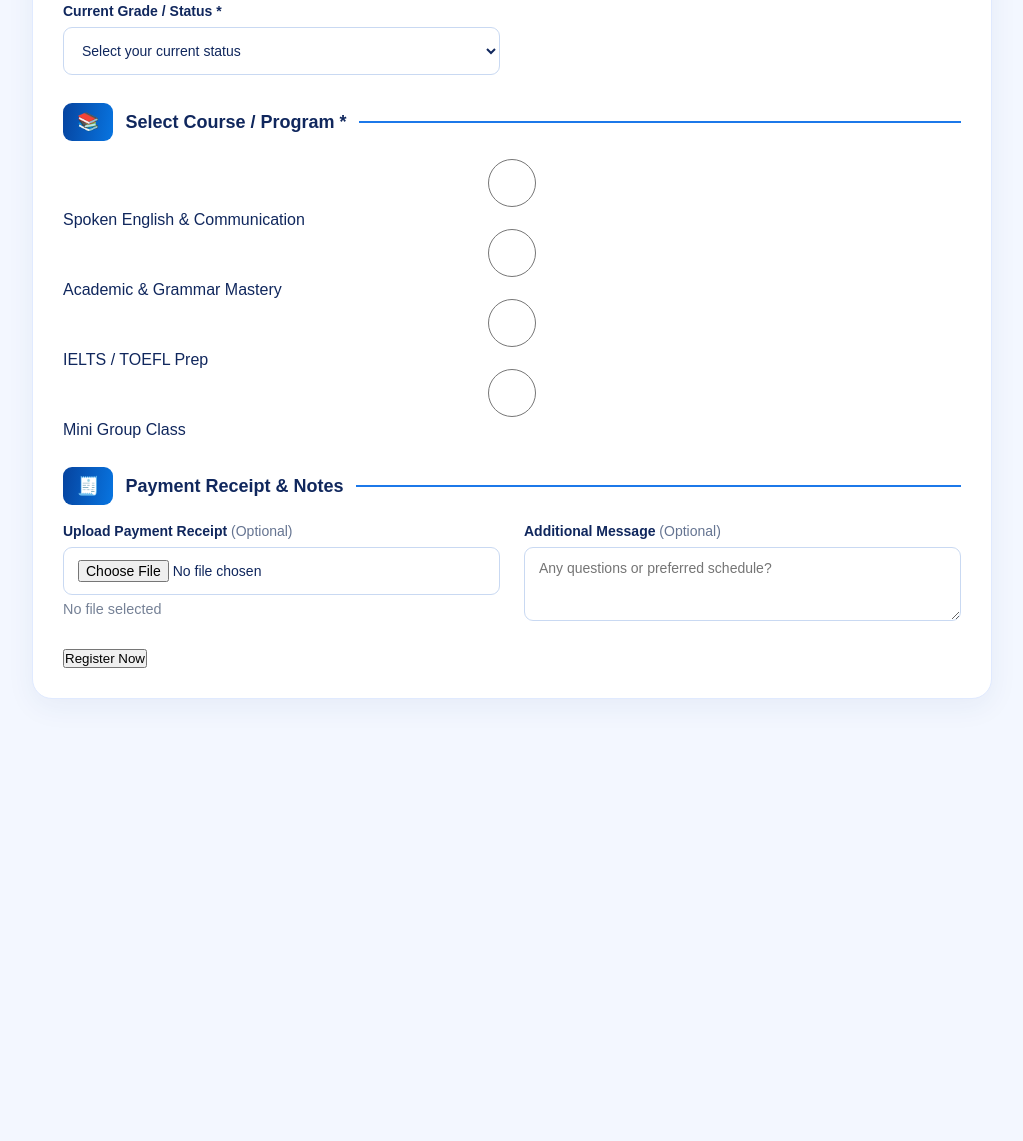
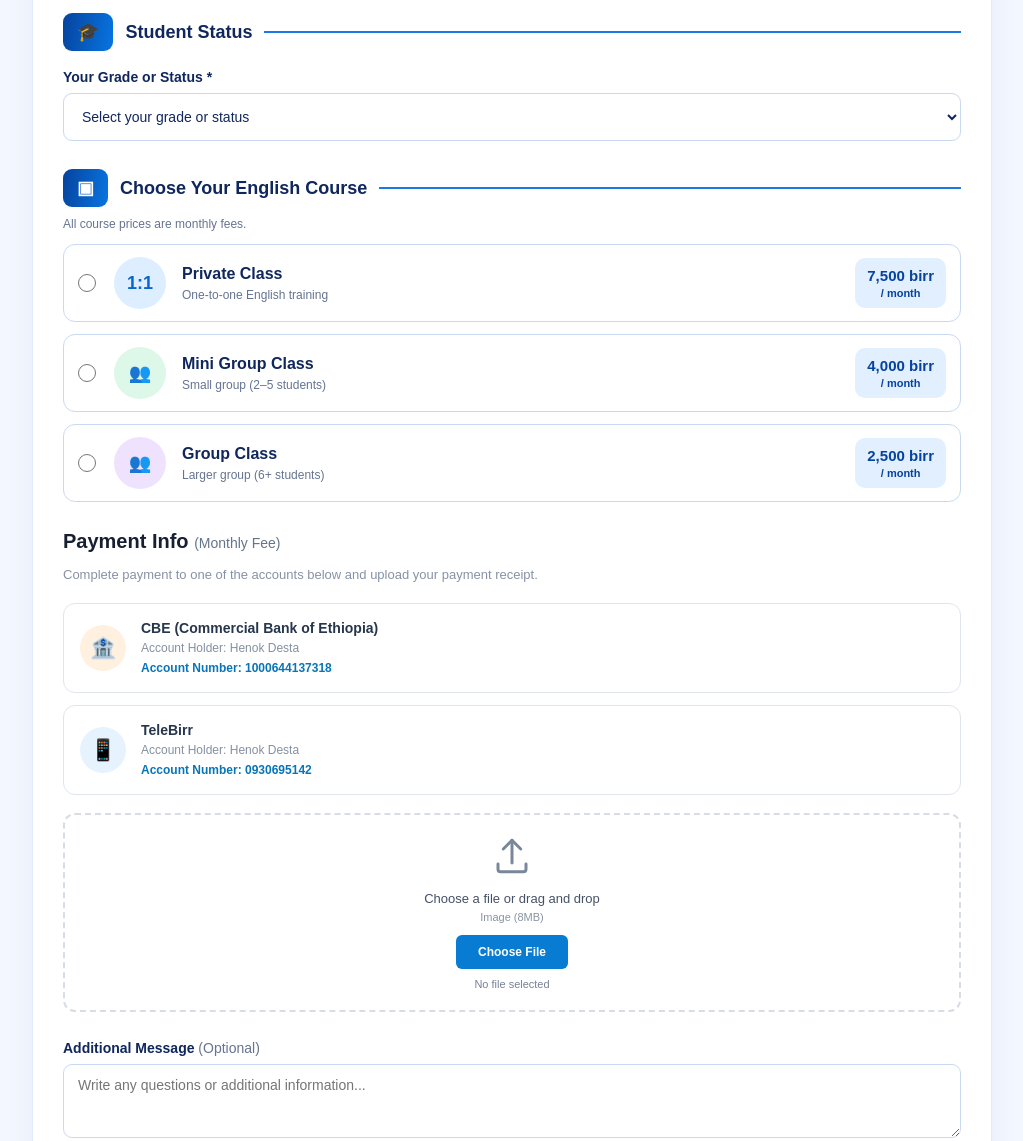
Before and after one commit to henokdesta67-glitch/Global-English-, a plain HTML site: page index.html in a window 1280 px wide. Shown: the part 492-1633 px from the top of the page, without its empty margins (128-1151 px from the left). Before the commit the page ends 1221 px from the top, so only its background shows below. Drawn offline with nearby package versions, Linux system fonts and the light colour scheme.

Commit message:
Revise student status and course selection sections

```diff
--- a/index.html
+++ b/index.html
@@ -1,3 +1,4 @@
+
 <!DOCTYPE html>
 <html lang="en">
 
@@ -126,23 +127,77 @@
 
                     </div>
 
+                </div>
+
+            </section>
+
+
+            <!-- STUDENT STATUS -->
+            <section class="form-section">
+
+                <h2 class="section-heading">
+                    <span>🎓</span>
+                    Student Status
+                </h2>
 
                 <div class="field">
 
                     <label for="status">
-                            Current Grade / Status *
+                        Your Grade or Status *
                     </label>
 
                     <select id="status" name="status" required>
-                            <option value="" disabled selected>Select your current status</option>
-                            <option value="High School (Grade 9-12)">High School (Grade 9–12)</option>
-                            <option value="University Freshman">University Freshman</option>
-                            <option value="University Student (2nd Year+)">University Student (2nd Year+)</option>
-                            <option value="Graduate / Professional">Graduate / Professional</option>
-                            <option value="Other">Other</option>
+
+                        <option value="">
+                            Select your grade or status
+                        </option>
+
+                        <optgroup label="School Students">
+
+                            <option value="Grade 1">Grade 1</option>
+                            <option value="Grade 2">Grade 2</option>
+                            <option value="Grade 3">Grade 3</option>
+                            <option value="Grade 4">Grade 4</option>
+                            <option value="Grade 5">Grade 5</option>
+                            <option value="Grade 6">Grade 6</option>
+                            <option value="Grade 7">Grade 7</option>
+                            <option value="Grade 8">Grade 8</option>
+                            <option value="Grade 9">Grade 9</option>
+                            <option value="Grade 10">Grade 10</option>
+                            <option value="Grade 11">Grade 11</option>
+                            <option value="Grade 12">Grade 12</option>
+
+                        </optgroup>
+
+                        <optgroup label="Other Status">
+
+                            <option value="University Student">
+                                University Student
+                            </option>
+
+                            <option value="College Student">
+                                College Student
+                            </option>
+
+                            <option value="Graduate">
+                                Graduate
+                            </option>
+
+                            <option value="Employed">
+                                Employed
+                            </option>
+
+                            <option value="Unemployed">
+                                Unemployed
+                            </option>
+
+                            <option value="Other">
+                                Other
+                            </option>
+
+                        </optgroup>
+
                     </select>
-
-                    </div>
 
                 </div>
 
@@ -153,30 +208,111 @@
             <section class="form-section">
 
                 <h2 class="section-heading">
-                    <span>📚</span>
-                    Select Course / Program *
+                    <span>▣</span>
+                    Choose Your English Course
                 </h2>
 
-                <div class="course-options">
+                <p class="section-note">
+                    All course prices are monthly fees.
+                </p>
 
-                    <label class="radio-card">
-                        <input type="radio" name="course" value="Spoken English & Communication" required>
-                        <span>Spoken English & Communication</span>
+
+                <div class="course-list">
+
+                    <!-- PRIVATE CLASS -->
+                    <label class="course-option">
+
+                        <input
+                            type="radio"
+                            name="course"
+                            value="Private Class"
+                            data-price="7500"
+                            required
+                        >
+
+                        <span class="course-symbol private-symbol">
+                            1:1
+                        </span>
+
+                        <span class="course-description">
+
+                            <strong>Private Class</strong>
+
+                            <small>
+                                One-to-one English training
+                            </small>
+
+                        </span>
+
+                        <span class="course-price">
+                            7,500 birr
+                            <small>/ month</small>
+                        </span>
+
                     </label>
 
-                    <label class="radio-card">
-                        <input type="radio" name="course" value="Academic & Grammar Mastery">
-                        <span>Academic & Grammar Mastery</span>
+
+                    <!-- MINI GROUP CLASS -->
+                    <label class="course-option">
+
+                        <input
+                            type="radio"
+                            name="course"
+                            value="Mini Group Class"
+                            data-price="4000"
+                        >
+
+                        <span class="course-symbol mini-symbol">
+                            👥
+                        </span>
+
+                        <span class="course-description">
+
+                            <strong>Mini Group Class</strong>
+
+                            <small>
+                                Small group (2–5 students)
+                            </small>
+
+                        </span>
+
+                        <span class="course-price">
+                            4,000 birr
+                            <small>/ month</small>
+                        </span>
+
                     </label>
 
-                    <label class="radio-card">
-                        <input type="radio" name="course" value="IELTS / TOEFL Prep">
-                        <span>IELTS / TOEFL Prep</span>
-                    </label>
 
-                    <label class="radio-card">
-                        <input type="radio" name="course" value="Mini Group Class">
-                        <span>Mini Group Class</span>
+                    <!-- GROUP CLASS -->
+                    <label class="course-option">
+
+                        <input
+                            type="radio"
+                            name="course"
+                            value="Group Class"
+                            data-price="2500"
+                        >
+
+                        <span class="course-symbol group-symbol">
+                            👥
+                        </span>
+
+                        <span class="course-description">
+
+                            <strong>Group Class</strong>
+
+                            <small>
+                                Larger group (6+ students)
+                            </small>
+
+                        </span>
+
+                        <span class="course-price">
+                            2,500 birr
+                            <small>/ month</small>
+                        </span>
+
                     </label>
 
                 </div>
@@ -184,39 +320,119 @@
             </section>
 
 
-            <!-- PAYMENT RECEIPT & MESSAGE -->
+            <!-- PAYMENT INFORMATION -->
             <section class="form-section">
 
-                <h2 class="section-heading">
-                    <span>🧾</span>
-                    Payment Receipt & Notes
+                <h2 class="payment-title">
+                    Payment Info
+                    <span>(Monthly Fee)</span>
                 </h2>
 
-                <div class="form-grid">
+                <p class="payment-instruction">
+                    Complete payment to one of the accounts below
+                    and upload your payment receipt.
+                </p>
 
-                    <div class="field">
 
-                        <label for="receiptFile">
-                            Upload Payment Receipt
-                            <span>(Optional)</span>
-                        </label>
+                <!-- CBE -->
+                <div class="bank-card">
 
-                        <div class="file-upload-wrapper">
-                            <input
-                                type="file"
-                                id="receiptFile"
-                                name="receiptFile"
-                                accept="image/*,.pdf"
-                            >
-                            <p id="fileNameDisplay" style="margin-top: 6px; font-size: 0.9rem; color: #758196;">
-                                No file selected
-                            </p>
+                    <div class="bank-icon cbe-icon">
+                        🏦
+                    </div>
+
+                    <div class="bank-details">
+
+                        <h3>CBE (Commercial Bank of Ethiopia)</h3>
+
+                        <p>Account Holder: Henok Desta</p>
+
+                        <strong>
+                            Account Number: 1000644137318
+                        </strong>
+
                     </div>
 
                 </div>
 
 
-                    <div class="field">
+                <!-- TELEBIRR -->
+                <div class="bank-card">
+
+                    <div class="bank-icon telebirr-icon">
+                        📱
+                    </div>
+
+                    <div class="bank-details">
+
+                        <h3>TeleBirr</h3>
+
+                        <p>Account Holder: Henok Desta</p>
+
+                        <strong>
+                            Account Number: 0930695142
+                        </strong>
+
+                    </div>
+
+                </div>
+
+
+                <!-- RECEIPT UPLOAD -->
+                <div class="receipt-upload">
+
+                    <div class="upload-icon">
+
+                        <svg
+                            width="42"
+                            height="42"
+                            viewBox="0 0 24 24"
+                            fill="none"
+                            stroke="currentColor"
+                            stroke-width="1.7"
+                            stroke-linecap="round"
+                            stroke-linejoin="round"
+                        >
+
+                            <path d="M12 16V3"></path>
+
+                            <path d="m7 8 5-5 5 5"></path>
+
+                            <path d="M20 16.5v3A1.5 1.5 0 0 1 18.5 21h-13A1.5 1.5 0 0 1 4 19.5v-3"></path>
+
+                        </svg>
+
+                    </div>
+
+                    <p class="upload-text">
+                        Choose a file or drag and drop
+                    </p>
+
+                    <small>Image (8MB)</small>
+
+                    <label for="receipt" class="choose-file-btn">
+                        Choose File
+                    </label>
+
+                    <input
+                        type="file"
+                        id="receipt"
+                        name="receipt"
+                        accept="image/jpeg,image/png,image/webp"
+                        required
+                    >
+
+                    <p id="fileName" class="file-name">
+                        No file selected
+                    </p>
+
+                </div>
+
+            </section>
+
+
+            <!-- ADDITIONAL MESSAGE -->
+            <div class="field message-field">
 
                 <label for="message">
                     Additional Message
@@ -227,127 +443,47 @@
                     id="message"
                     name="message"
                     rows="3"
-                            placeholder="Any questions or preferred schedule?"
+                    placeholder="Write any questions or additional information..."
                 ></textarea>
 
             </div>
 
-                </div>
 
-            </section>
-
-
-            <!-- FEEDBACK MESSAGE -->
-            <div id="formMessage" class="form-message"></div>
+            <!-- FORM RESPONSE -->
+            <div
+                id="formMessage"
+                class="form-message"
+                role="status"
+            ></div>
 
 
             <!-- SUBMIT BUTTON -->
-            <div class="form-actions">
-                <button type="submit" id="submitBtn" class="btn-submit">
+            <button
+                type="submit"
+                class="submit-button"
+            >
+
                 Register Now
+                <span>✓</span>
+
             </button>
-            </div>
+
+            <p class="privacy-note">
+                Please check your information before submitting.
+            </p>
 
         </form>
 
     </main>
 
 
-    <!-- SUPABASE & SUBMISSION SCRIPT -->
-    <script src="https://cdn.jsdelivr.net/npm/@supabase/supabase-js@2"></script>
-    <script>
-        const SUPABASE_URL = 'https://uuwfbzrezrthnchsohdq.supabase.co';
-        const SUPABASE_ANON_KEY = 'sb_publishable_U8AWn6wAPtnVBs9REWtkEQ_Ge43u9U2';
-        const supabase = supabase.createClient(SUPABASE_URL, SUPABASE_ANON_KEY);
+    <!-- FOOTER -->
 
-        const form = document.getElementById('registrationForm');
-        const fileInput = document.getElementById('receiptFile');
-        const fileNameDisplay = document.getElementById('fileNameDisplay');
-        const submitBtn = document.getElementById('submitBtn');
-        const formMessage = document.getElementById('formMessage');
 
-        // Fix file chosen label display when user selects a file
-        fileInput.addEventListener('change', () => {
-            if (fileInput.files && fileInput.files.length > 0) {
-                fileNameDisplay.textContent = '✅ Selected: ' + fileInput.files[0].name;
-                fileNameDisplay.style.color = '#16a34a';
-                fileNameDisplay.style.fontWeight = '600';
-            } else {
-                fileNameDisplay.textContent = 'No file selected';
-                fileNameDisplay.style.color = '#758196';
-                fileNameDisplay.style.fontWeight = 'normal';
-            }
-        });
 
-        form.addEventListener('submit', async (e) => {
-            e.preventDefault();
 
-            const originalBtnText = submitBtn.innerHTML;
-            submitBtn.disabled = true;
-            submitBtn.innerHTML = 'Submitting...';
-            formMessage.className = 'form-message';
-            formMessage.textContent = '';
-
-            try {
-                let receiptUrl = null;
-
-                if (fileInput.files && fileInput.files.length > 0) {
-                    const file = fileInput.files[0];
-                    const fileExt = file.name.split('.').pop();
-                    const fileName = `${Date.now()}_${Math.random().toString(36).substring(2, 8)}.${fileExt}`;
-
-                    const { error: uploadError } = await supabase.storage
-                        .from('receipts')
-                        .upload(fileName, file);
-
-                    if (!uploadError) {
-                        const { data: publicUrlData } = supabase.storage
-                            .from('receipts')
-                            .getPublicUrl(fileName);
-                        receiptUrl = publicUrlData.publicUrl;
-                    }
-                }
-
-                const formData = {
-                    full_name: document.getElementById('fullName').value.trim(),
-                    phone: document.getElementById('phone').value.trim(),
-                    email_address: document.getElementById('email').value.trim() || null,
-                    telegram_id: document.getElementById('telegram').value.trim(),
-                    grade_status: document.getElementById('status').value,
-                    course: document.querySelector('input[name="course"]:checked')?.value || null,
-                    receipt_url: receiptUrl,
-                    additional_message: document.getElementById('message').value.trim() || null
-                };
-
-                const { error: insertError } = await supabase
-                    .from('registrations')
-                    .insert([formData]);
-
-                if (insertError) {
-                    throw insertError;
-                }
-
-                showFeedback('🎉 Registration successful! Your data has been saved and a Telegram notification has been sent.', 'success');
-                form.reset();
-                fileNameDisplay.textContent = 'No file selected';
-                fileNameDisplay.style.color = '#758196';
-                fileNameDisplay.style.fontWeight = 'normal';
-
-            } catch (err) {
-                console.error('Submission error:', err);
-                showFeedback('❌ Submission failed: ' + (err.message || 'Please check your connection and try again.'), 'error');
-            } finally {
-                submitBtn.disabled = false;
-                submitBtn.innerHTML = originalBtnText;
-            }
-        });
-
-        function showFeedback(message, type) {
-            formMessage.textContent = message;
-            formMessage.className = 'form-message show ' + type;
-            formMessage.scrollIntoView({ behavior: 'smooth', block: 'nearest' });
-        }
-    </script>
+    <!-- JAVASCRIPT -->
+    <script src="script8.js"></script>
 
 </body>
 
```
Lines whose indentation alone changed are shown as unchanged.
